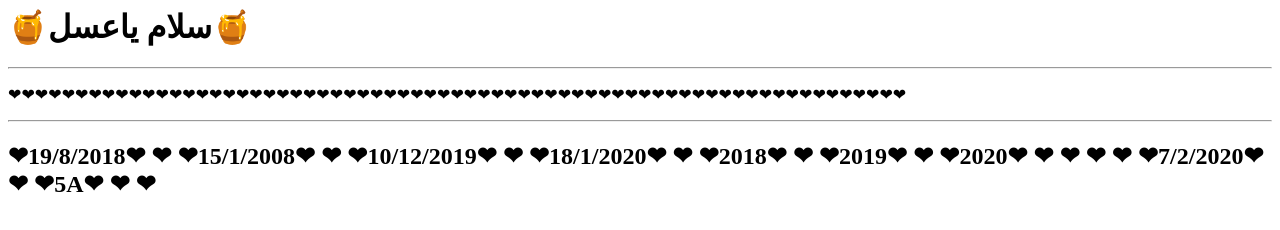
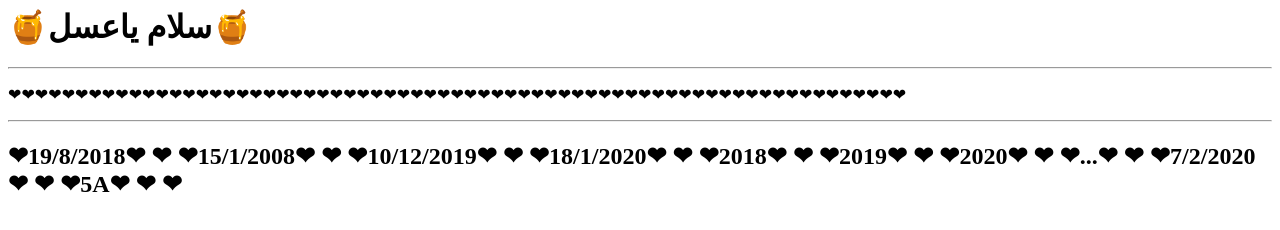
Before and after one commit to M0192/MASA, a plain HTML site: page index.html in a window 1280 px wide. Drawn offline with Linux system fonts and the light colour scheme.

Commit message:
Update index.html

```diff
--- a/index.html
+++ b/index.html
@@ -5,7 +5,7 @@
   <p>❤❤❤❤❤❤❤❤❤❤❤❤❤❤❤❤❤❤❤❤❤❤❤❤❤❤❤❤❤❤❤❤❤❤❤❤❤❤❤❤❤❤❤❤❤❤❤❤❤❤❤❤❤❤❤❤❤❤❤❤❤❤❤❤❤❤❤</p>
  <hr> </hr>
 <h2>
-❤19/8/2018❤ ❤ ❤15/1/2008❤ ❤ ❤10/12/2019❤ ❤ ❤18/1/2020❤ ❤ ❤2018❤ ❤ ❤2019❤ ❤ ❤2020❤ ❤ ❤   ❤ ❤ ❤7/2/2020❤ ❤ ❤5A❤ ❤ ❤
+❤19/8/2018❤ ❤ ❤15/1/2008❤ ❤ ❤10/12/2019❤ ❤ ❤18/1/2020❤ ❤ ❤2018❤ ❤ ❤2019❤ ❤ ❤2020❤ ❤ ❤...❤ ❤ ❤7/2/2020❤ ❤ ❤5A❤ ❤ ❤
 
 </h2>
 </body>
```
